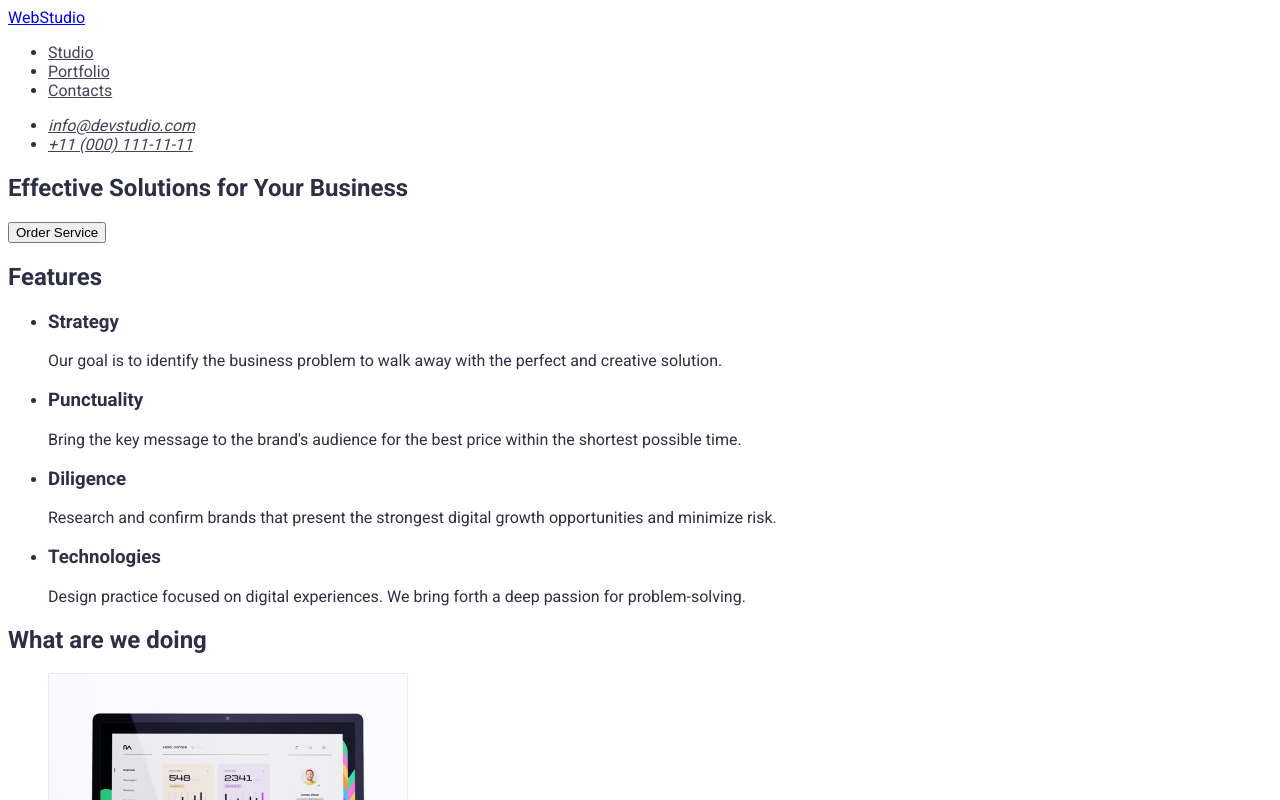
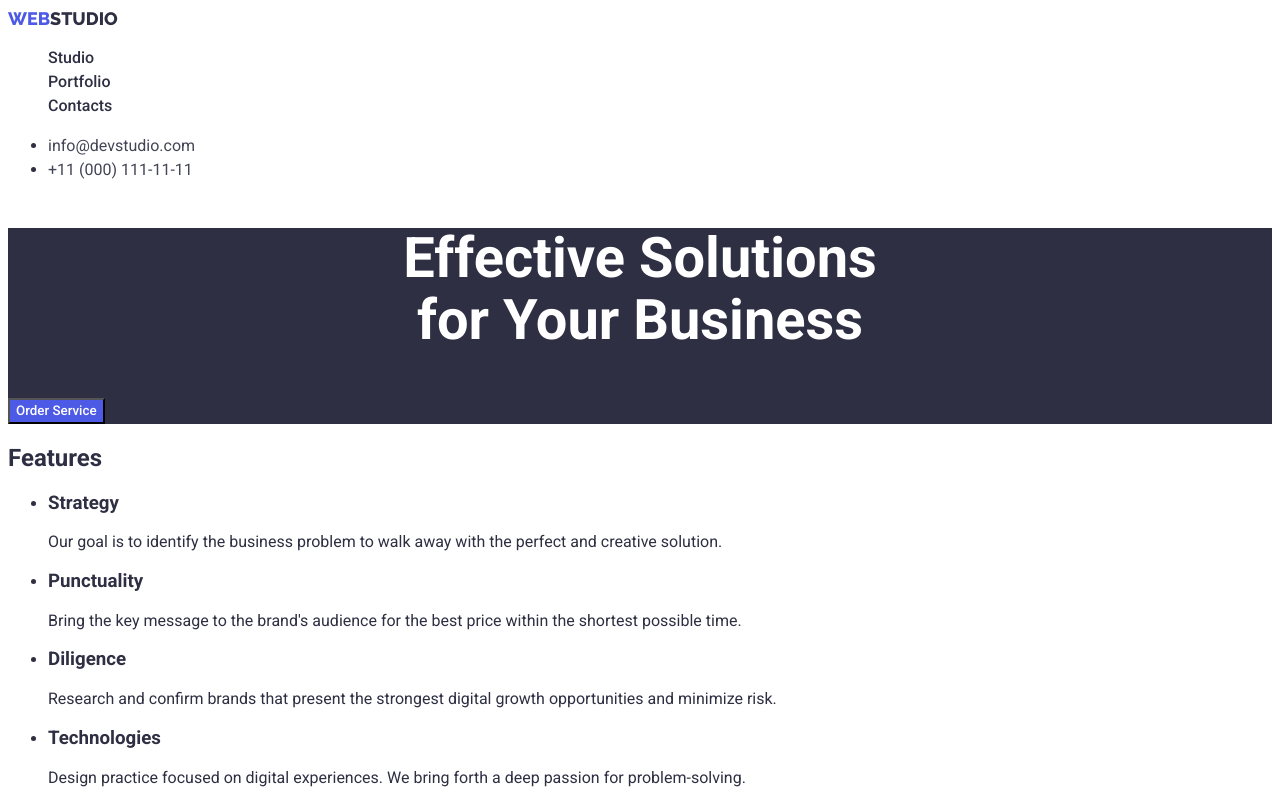
Before and after one commit to EugeniaO/goit-markup-hw-02, a plain HTML site: page index.html in a window 1280 px wide. Shown: the top 800 px of the page. Drawn offline with Linux system fonts and the light colour scheme.

Commit message:
added styles for header

```diff
--- a/css/styles.css
+++ b/css/styles.css
@@ -1,19 +1,84 @@
+:root {
+  --light-color: #ffffff;
+  --hover-color: #404bbf;
+  --main-color: #2e2f42;
+  --paragraph-color: #434455;
+  --brand-color: #4d5ae5;
+  --inactive-button-color: #f4f4fd;
+}
+
 body {
-  font-family: Roboto;
-  color: #2e2f42;
+  font-family: "Roboto", "Raleway", sans-serif;
+  color: var(--main-color);
+}
+
+/* header */
+
+.logo-1 {
+  text-decoration: none;
+  font-family: "Raleway";
+  font-weight: 800;
+  font-size: 18px;
+  color: var(--brand-color);
+  text-transform: uppercase;
+  line-height: 1.2;
+}
+
+.logo-2 {
+  color: var(--main-color);
+}
+
+.navigation {
+  text-decoration: none;
+  color: var(--main-color);
+  font-weight: 500;
+  line-height: 1.5;
+}
+
+.navigation-list {
+  list-style: none;
 }
 
 .contacts {
-  color: #434455;
+  color: var(--paragraph-color);
+  text-decoration: none;
+  font-style: normal;
+  line-height: 1.5;
 }
 
 .contacts:hover,
-.contacts:focus {
-  color: #404bbf;
+.contacts:focus,
+.navigation:hover,
+.navigation:focus {
+  color: var(--hover-color);
+  text-decoration: underline;
+}
+
+.button {
+  background-color: var(--brand-color);
+  color: var(--light-color);
+  cursor: pointer;
+  font-weight: 500;
+  line-height: 1.5;
+  font-family: "Roboto";
 }
 
 .button:hover,
 .button:focus {
-  background: #404bbf;
-  cursor: pointer;
+  background-color: var(--hover-color);
 }
+
+/* hero */
+.hero {
+  background-color: var(--main-color);
+}
+
+.main-heading {
+  font-size: 56px;
+  line-height: 1.1;
+  color: var(--light-color);
+  text-align: center;
+  max-width: 496px;
+  margin-left: auto;
+  margin-right: auto;
+}
--- a/index.html
+++ b/index.html
@@ -17,16 +17,18 @@
   <body>
     <header>
       <nav>
-        <a href="./index.html">WebStudio</a>
-        <ul>
+        <a href="./index.html" class="logo-1"
+          >Web<span class="logo-2">Studio</span></a
+        >
+        <ul class="navigation-list">
           <li>
-            <a href="./index.html" class="contacts">Studio</a>
+            <a href="./index.html" class="navigation">Studio</a>
           </li>
           <li>
-            <a href="./portfolio.html" class="contacts">Portfolio</a>
+            <a href="./portfolio.html" class="navigation">Portfolio</a>
           </li>
           <li>
-            <a href="" class="contacts">Contacts</a>
+            <a href="" class="navigation">Contacts</a>
           </li>
         </ul>
       </nav>
@@ -46,8 +48,8 @@
 
     <main>
       <!-- Hero -->
-      <section>
-        <h1>Effective Solutions for Your Business</h1>
+      <section class="hero">
+        <h1 class="main-heading">Effective Solutions for Your Business</h1>
         <button type="button" class="button">Order Service</button>
       </section>
       <!-- Features -->
@@ -159,7 +161,9 @@
     </main>
 
     <footer>
-      <a href="./index.html">WebStudio</a>
+      <a href="./index.html" class="logo-1"
+        >Web<span class="logo-2">Studio</span></a
+      >
       <p>
         Increase the flow of customers and sales for your business with digital
         marketing & growth solutions.
```
Also changed, not shown: portfolio.html (+10 -6 lines).
